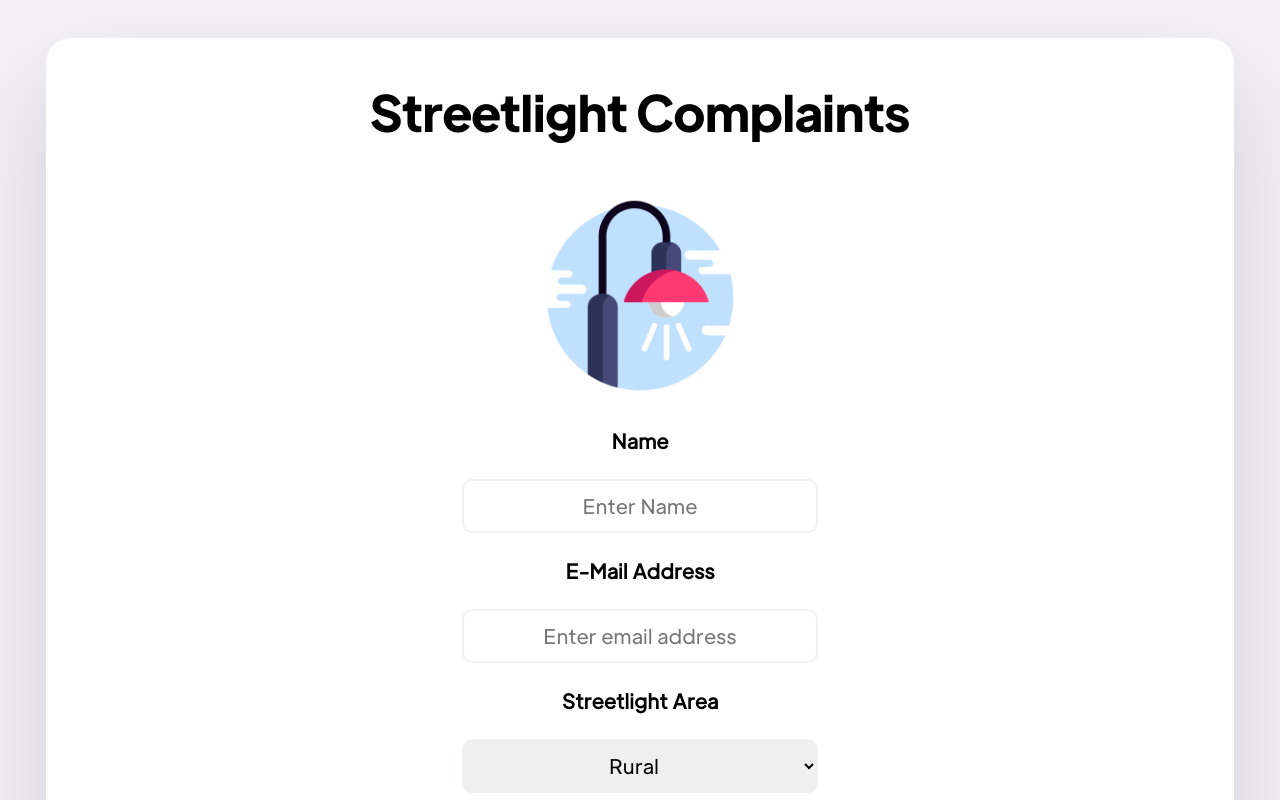
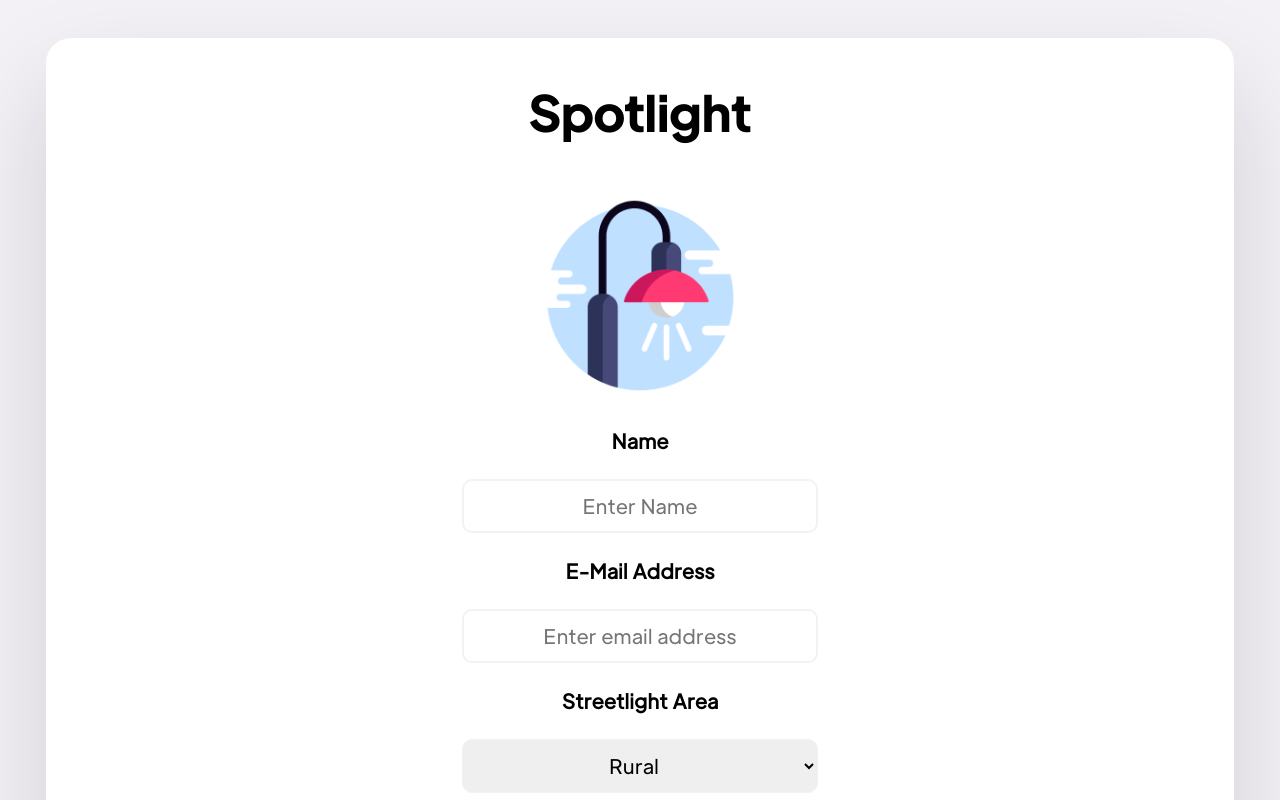
Before and after one commit to ujjwalshiva/streetlights, a plain HTML site: page index.html in a window 1280 px wide. Shown: the top 800 px of the page. Drawn offline with nearby package versions, Linux system fonts and the light colour scheme.

Commit message:
Name Change

```diff
--- a/index.html
+++ b/index.html
@@ -12,7 +12,7 @@
 
 <body>
     <div class="container">
-        <h1>Streetlight Complaints</h1>
+        <h1>Spotlight</h1>
         <img src="logo.png" alt="logo">
         <div class="grid-container">
             <form>
```
